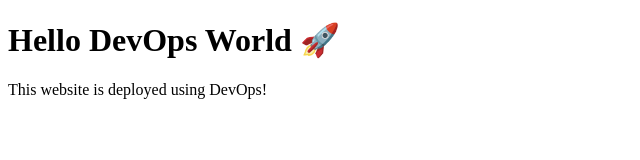
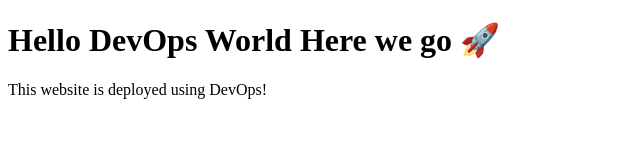
Before and after one commit to adarshpkgitlab/original, a plain HTML site: page index.html in a window 1280 px wide. Shown: the whole page, without its empty margins (0-640 px from the left). Drawn offline with Linux system fonts and the light colour scheme.

Commit message:
Update index.html

```diff
--- a/index.html
+++ b/index.html
@@ -4,7 +4,7 @@
 		  <title>My First DevOps Project</title>
 	</head>
 	<body>
-		  <h1>Hello DevOps World 🚀</h1>
+		  <h1>Hello DevOps World Here we go 🚀</h1>
 		    <p>This website is deployed using DevOps!</p>
 	</body>
 </html>
```
